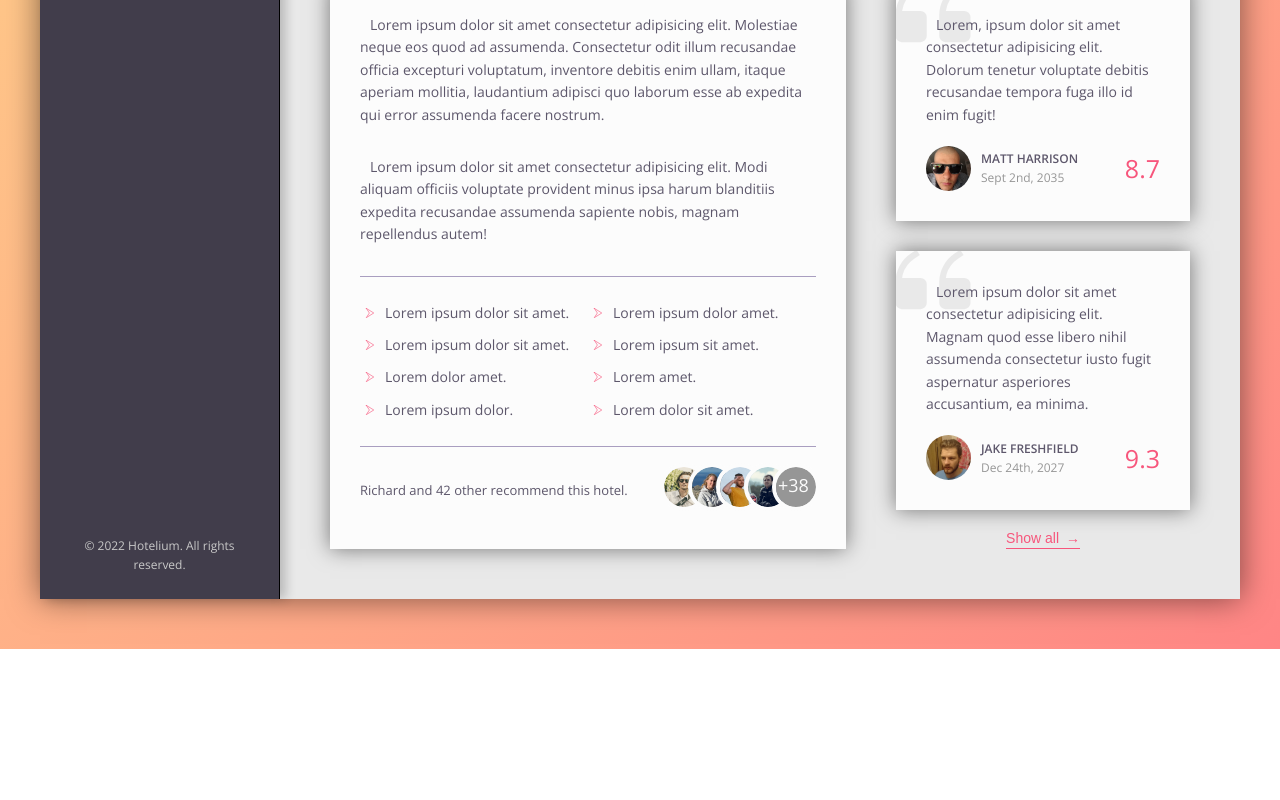
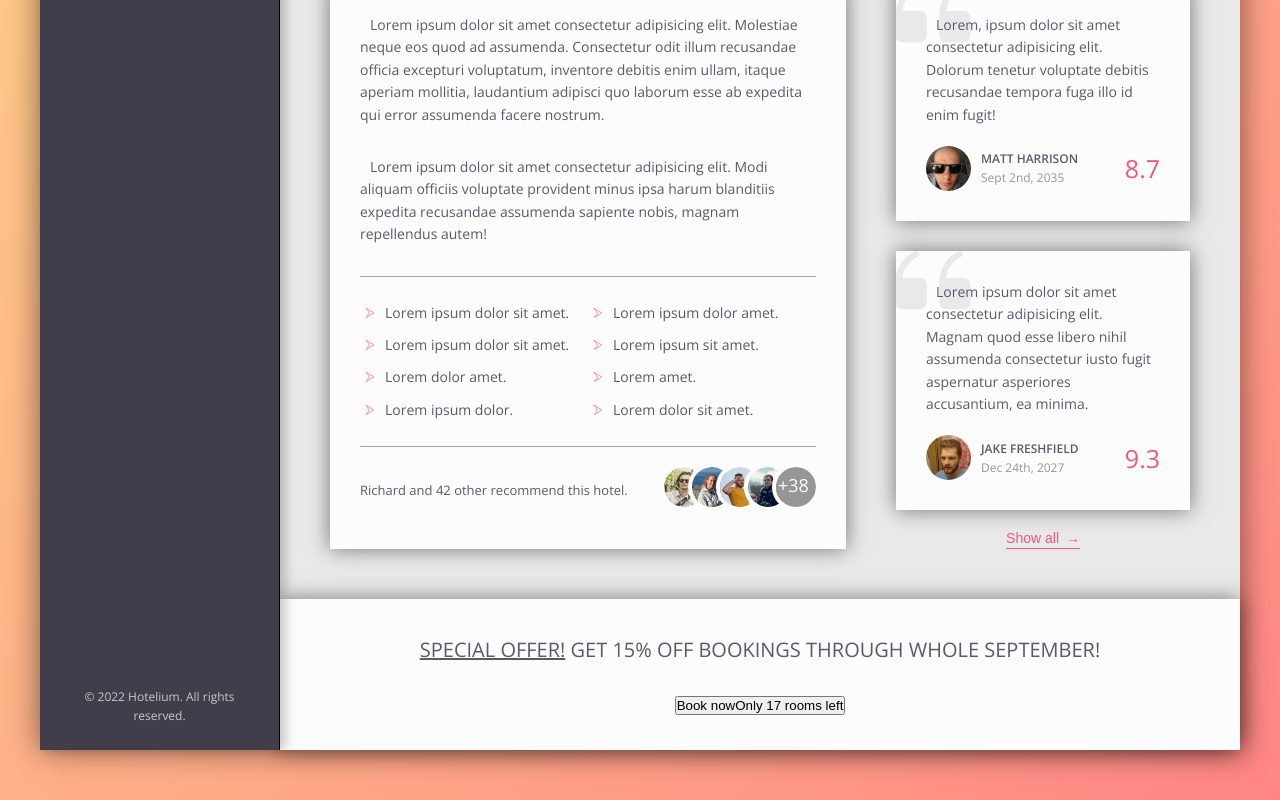
Before and after one commit to ArminasStrolys/advanced-styling-project-2, a React (Create React App) app: page / in a window 1280 px wide. Shown: the part 490-1290 px from the top of the page. Before the commit the page ends 1139 px from the top, so only its background shows below. Built offline with nearby package versions, Linux system fonts and the light colour scheme.

Commit message:
Last section of the app - booking button

```diff
--- a/src/components/content/Content.jsx
+++ b/src/components/content/Content.jsx
@@ -176,6 +176,17 @@ const Content = () => {
               Show all <span>&rarr;</span>
             </button>
           </div>
+          {/* CTA - Call to action*/}
+        </div>
+        <div className="cta">
+          <h2 className="cta__book-now margin-bottom">
+            <span>Special offer!</span> Get 15% off bookings through whole
+            september!
+          </h2>
+          <button className="btn">
+            <span className="btn__visible">Book now</span>
+            <span className="btn__invisible">Only 17 rooms left</span>
+          </button>
         </div>
       </main>
     </>
--- a/src/style/_components.scss
+++ b/src/style/_components.scss
@@ -374,3 +374,17 @@
     color: var(--col-brink-pink);
   }
 }
+
+.cta {
+  padding: 3.5rem 0;
+  text-align: center;
+  @include box-shadow;
+  &__book-now {
+    font-size: 2rem;
+    font-weight: 300;
+    text-transform: uppercase;
+    span {
+      text-decoration: underline;
+    }
+  }
+}
```
